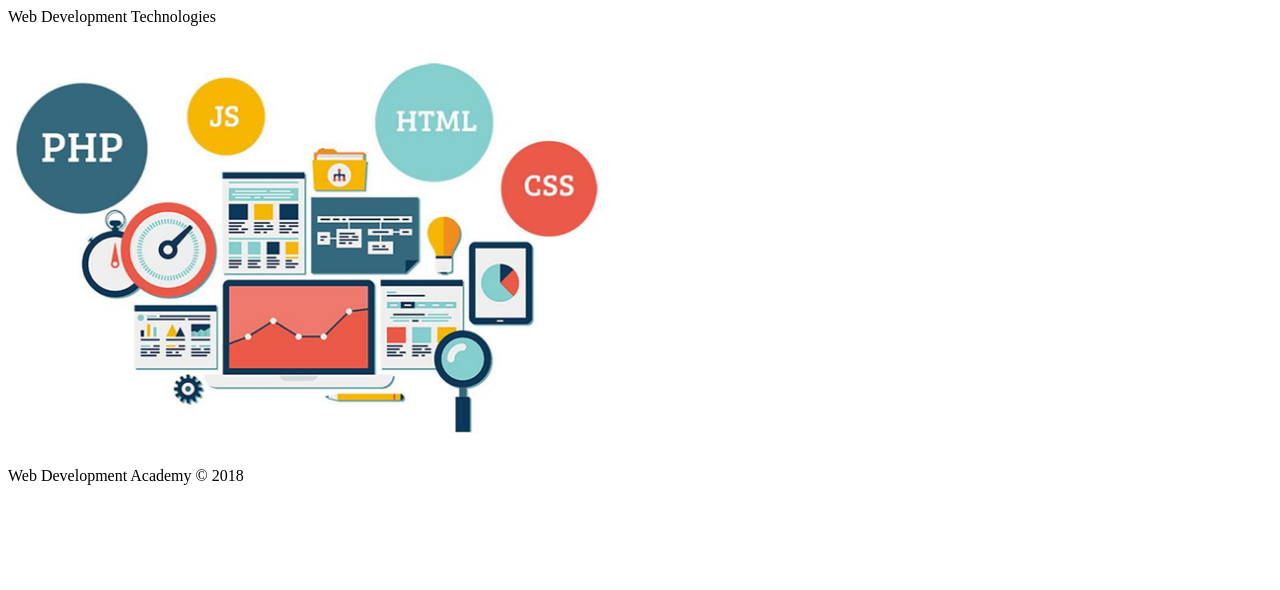
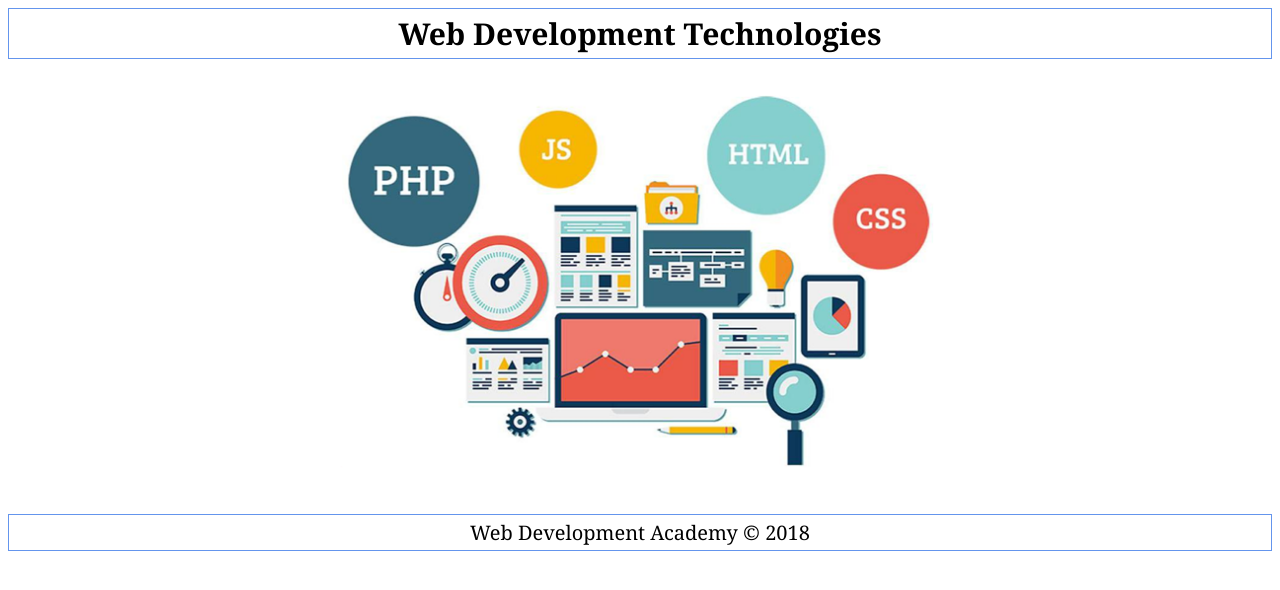
Before and after one commit to khalid18s/swe363, a plain HTML site: page index.html in a window 1280 px wide. Drawn offline with Linux system fonts and the light colour scheme; files that its build step writes are made by us from their sources; the site is published under a folder, as on GitHub Pages, so addresses that start at the root find nothing.

Commit message:
Update index.html

```diff
--- a/index.html
+++ b/index.html
@@ -3,7 +3,7 @@
     <head>
 
         <title>SWE363 HomeWork1</title>
-        <link type="text/css" rel="stylesheet" href="/stylesheets/test.css" />
+        <link type="text/css" rel="stylesheet" href="stylesheets/test.css" />
 
     </head>
 
```
